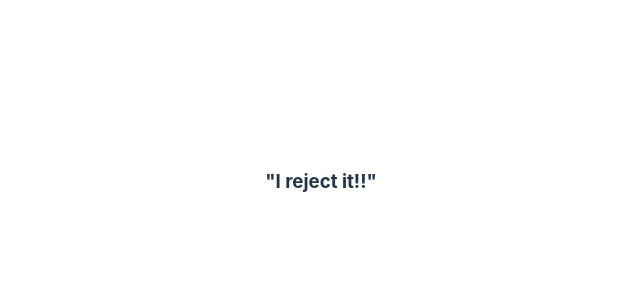
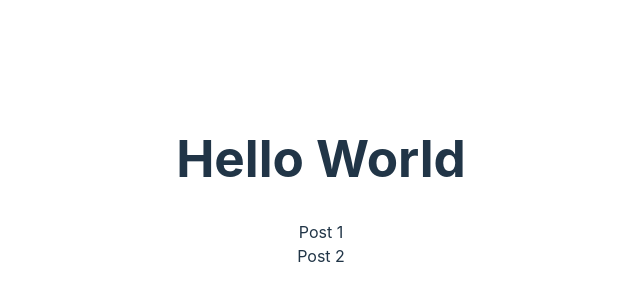
Before and after one commit to the-soban/react-query, a React (Vite) app: page / in a window 1280 px wide. Shown: the part 218-518 px from the top of the page, without its empty margins (319-959 px from the left). Built offline with nearby package versions, Linux system fonts and the light colour scheme.

Commit message:
added comments

```diff
--- a/src/App.jsx
+++ b/src/App.jsx
@@ -8,8 +8,8 @@ const POSTS = [
 
 function App() {
     const postsQuery = useQuery({
-        queryKey: ['posts'],
-        queryFn: () => Promise.reject('I reject it!!'),
+        queryKey: ['posts'], //first thing to give to the query: a unique identifier key
+        queryFn: () => wait(1000).then(() => [...POSTS]), //second thing: a function that fetches the actual data, could be an axios request too, or a fetch method call
     })
 
     if (postsQuery.isLoading) {
@@ -22,6 +22,9 @@ function App() {
     return (
         <>
             <h1>Hello World</h1>
+            {postsQuery.data.map((post) => (
+                <div key={post.id}>{post.title}</div> //to loop through the data show each of our post
+            ))}
         </>
     )
 }
```
